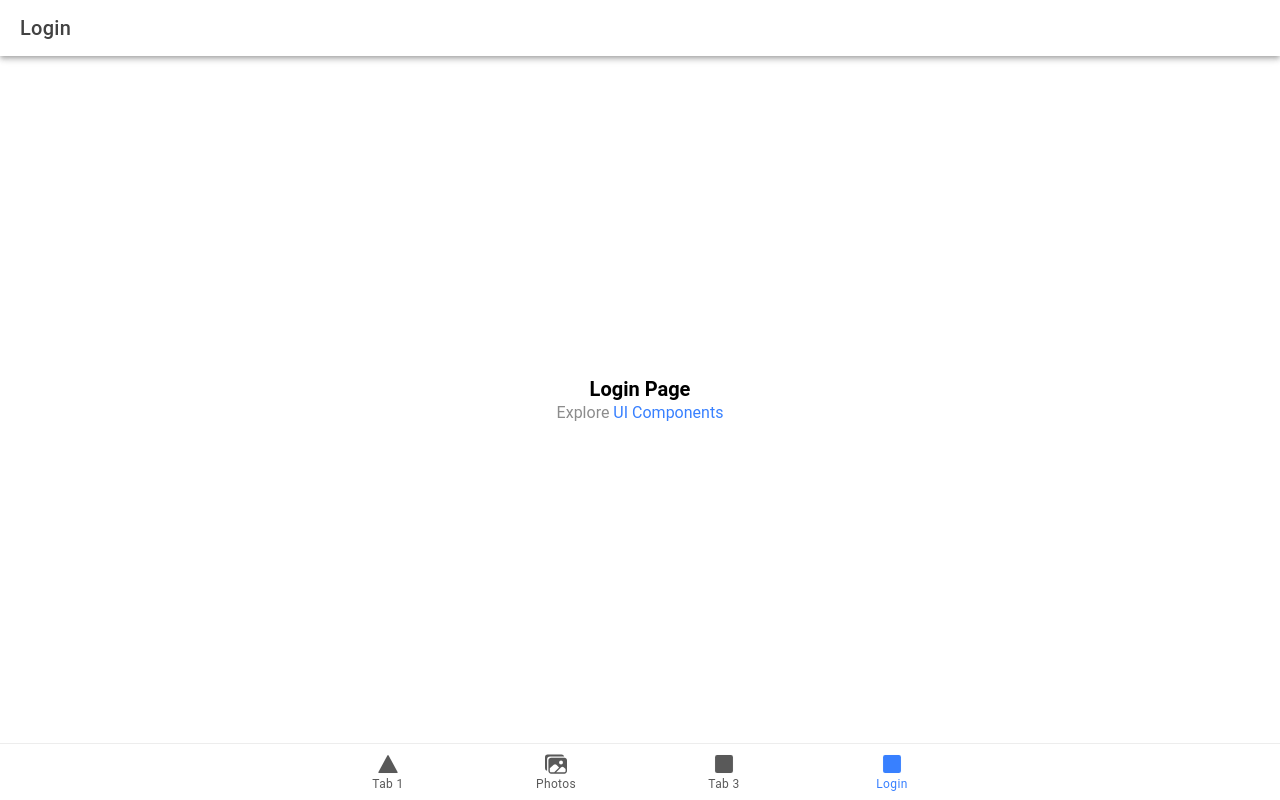
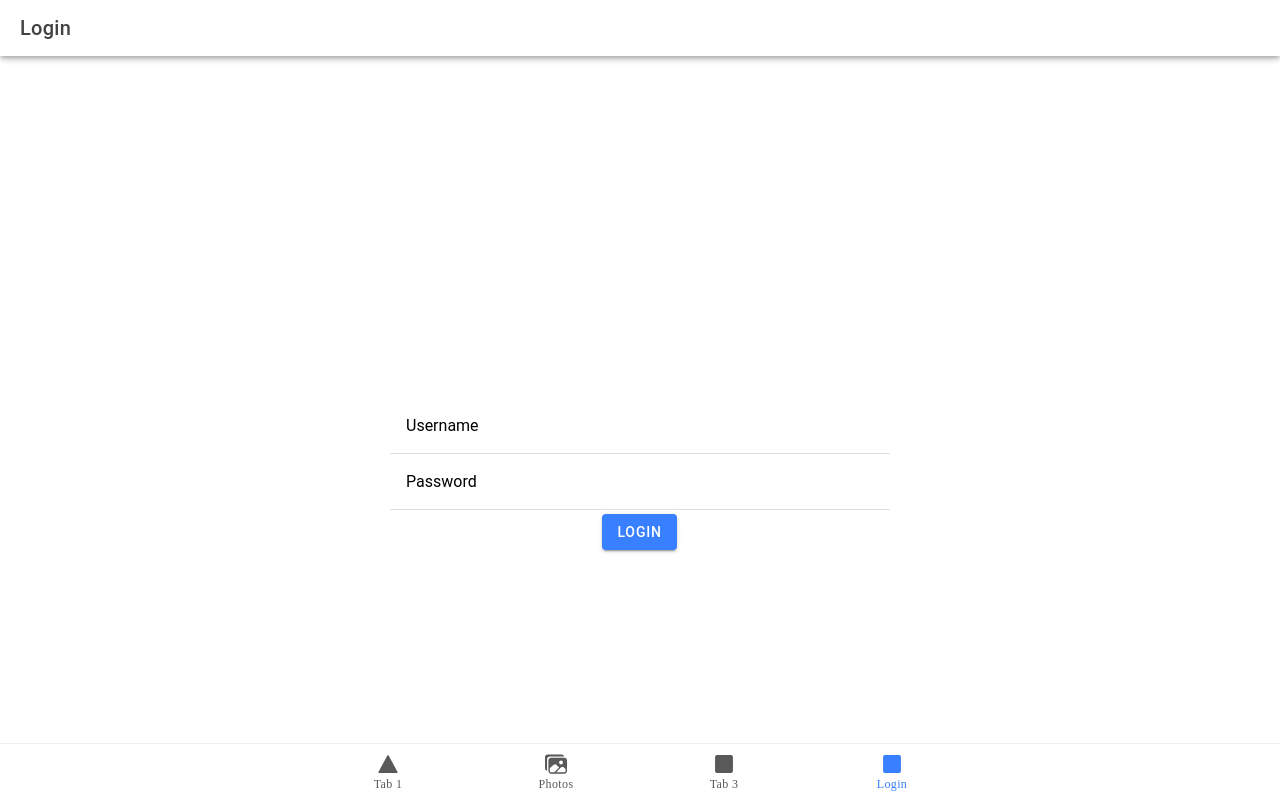
Before and after one commit to CSE437s/semester-project-group-8, a React (Vite) app in the folder LiftingApp/: page /Login in a window 1280 px wide. Built offline with nearby package versions, Linux system fonts and the light colour scheme.

Commit message:
made a login form

```diff
--- /dev/null
+++ b/LiftingApp/src/components/LoginForm.css
@@ -0,0 +1,27 @@
+ion-content {
+    display: flex;
+    justify-content: center;
+    align-items: center;
+}
+
+.login-form{
+    display: flex;
+    flex-direction: column;
+    align-items: center;
+    justify-content: center;
+    min-height: 100vh;
+    width: 90%;
+    max-width: 500px;
+    margin:auto;
+    padding: 20px;
+}
+
+.login-form .ion-item {
+    width: 100%;
+    max-width: 500px;
+    margin: auto;
+}
+
+.login-input {
+    width: 100%;
+}
--- /dev/null
+++ b/LiftingApp/src/components/LoginForm.tsx
@@ -0,0 +1,34 @@
+import {
+    IonInput,
+    IonButton,
+    IonItem,
+    IonLabel,
+    IonContent,
+    IonPage} from '@ionic/react';
+import React, { useState, useRef } from 'react';
+import './LoginForm.css';
+
+function LoginForm() {
+    const [username, setUsername] = useState('');
+    const [password, setPassword] = useState('');
+
+    const handleSubmit = (e: React.FormEvent<HTMLFormElement>) => {
+        e.preventDefault();
+        console.log(username, password);
+    }
+
+    return(
+        <form onSubmit={handleSubmit} className='login-form'>
+            <IonItem className= "login-input">
+                <IonLabel position="floating">Username</IonLabel>
+                <IonInput  value={username} onIonChange={e => setUsername(e.detail.value!)}></IonInput>
+            </IonItem>
+            <IonItem className= "login-input" >
+                <IonLabel position="floating">Password</IonLabel>
+                <IonInput type="password" value={password} onIonChange={e => setPassword(e.detail.value!)}></IonInput>
+            </IonItem>
+            <IonButton type ="submit" expand="block">Login</IonButton>
+        </form>
+    );
+}
+export default LoginForm;
--- a/LiftingApp/src/pages/Login.tsx
+++ b/LiftingApp/src/pages/Login.tsx
@@ -1,6 +1,7 @@
 import { IonContent, IonHeader, IonPage, IonTitle, IonToolbar } from '@ionic/react';
 import ExploreContainer from '../components/ExploreContainer';
 import './Login.css';
+import LoginForm from '../components/LoginForm';
 
 const Login: React.FC = () => {
   return (
@@ -16,7 +17,7 @@ const Login: React.FC = () => {
             <IonTitle size="large">Login</IonTitle>
           </IonToolbar>
         </IonHeader>
-        <ExploreContainer name="Login Page" />
+        <LoginForm />
       </IonContent>
     </IonPage>
   );
--- a/LiftingApp/src/theme/variables.css
+++ b/LiftingApp/src/theme/variables.css
@@ -233,4 +233,5 @@ http://ionicframework.com/docs/theming/ */
 
     --ion-card-background: #1e1e1e;
   }
+
 }
```
Also changed, not shown: LiftingApp/src/App.tsx (+9 -9 lines).
